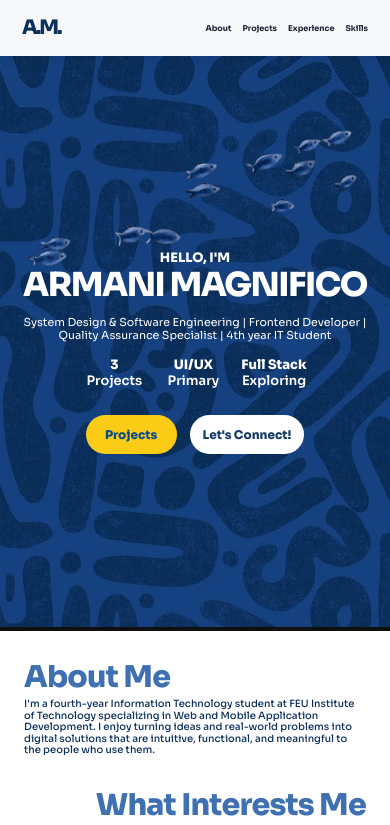
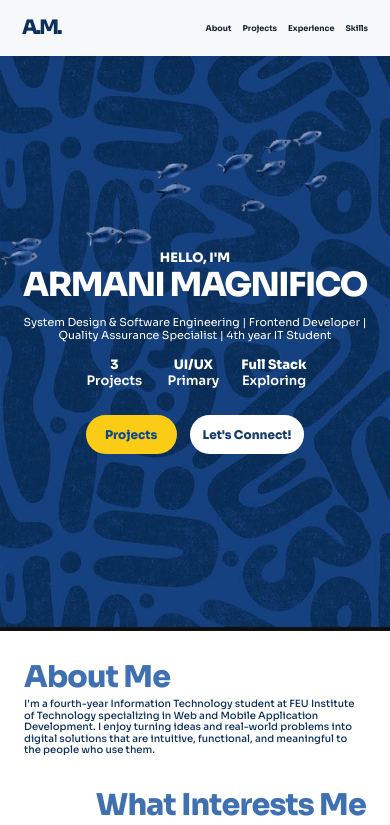
Before and after one commit to armani19/myreactapp, a React (Create React App) app: page / in a window 390 px wide. Shown: the top 825 px of the page. Built offline with nearby package versions, Linux system fonts and the light colour scheme.

Commit message:
Align header navigation and fish position
Keep header links on the right and move only the fish school to the upper-left hero area.

```diff
--- a/src/App.css
+++ b/src/App.css
@@ -7,12 +7,12 @@ body { background: #fff; color: var(--ink); }
 .site-shell { min-width: 320px; overflow: hidden; }
 .site-header { height: 76px; padding: 0 clamp(28px, 6vw, 92px); display: flex; align-items: center; justify-content: space-between; background: #f7f8f9; box-shadow: 0 2px 10px rgba(0,0,0,.08); position: relative; z-index: 5; }
 .brand { color: var(--ink); font-size: 31px; line-height: 1; font-weight: 800; letter-spacing: -2px; text-decoration: none; }
-.site-header nav { display: flex; gap: clamp(34px, 5vw, 83px); }
+.site-header nav { display: flex; gap: clamp(34px, 5vw, 83px); margin-left: auto; }
 .site-header nav a { color: #182332; font-size: 16px; font-weight: 700; text-decoration: none; transition: color .2s ease; }
 .site-header nav a:hover { color: #2d67ad; }
 .hero { min-height: 890px; position: relative; display: flex; justify-content: center; align-items: center; background: var(--navy) url('./assets/blue-pattern.jpg') center / cover; border-bottom: 4px solid #101010; color: #fff; }
 .hero::after { content: ''; position: absolute; inset: 0; background: rgba(5,34,72,.08); pointer-events: none; }
-.fish-group { position: absolute; width: min(680px, 58vw); left: 50%; top: 2%; transform: translateX(-50%); opacity: .9; z-index: 1; }
+.fish-group { position: absolute; width: min(680px, 58vw); left: 4%; top: 2%; opacity: .9; z-index: 1; }
 .hero-content { width: min(1020px, 90%); position: relative; z-index: 2; transform: translateY(11px); text-align: center; }
 .eyebrow { margin: 0 0 7px; font-size: 25px; font-weight: 800; }
 .hero h1 { margin: 0; font-size: clamp(46px,5.4vw,79px); line-height: .98; letter-spacing: -3px; font-weight: 800; }
@@ -39,7 +39,7 @@ body { background: #fff; color: var(--ink); }
 .empty-lower { height: 2700px; background: #fff; }
 @media (max-width:800px) {
   .site-header { height: 56px; padding: 0 22px; } .brand { font-size: 20px; } .site-header nav { gap: 18px; } .site-header nav a { font-size: 10px; }
-  .hero { min-height: 575px; } .fish-group { width: 95vw; top: 1%; left: 50%; } .hero-content { width: 88%; transform: translateY(10px); }
+  .hero { min-height: 575px; } .fish-group { width: 95vw; top: 1%; left: -5%; } .hero-content { width: 88%; transform: translateY(10px); }
   .eyebrow { margin-bottom: 3px; font-size: 13px; } .hero h1 { font-size: clamp(29px,8.5vw,48px); letter-spacing: -1.5px; } .hero-description { margin: 15px 0 14px; font-size: 11px; }
   .hero-stats { gap: 30px; margin: 0 0 26px; } .hero-stats div { min-width: 62px; } .hero-stats strong, .hero-stats span { font-size: 13px; }
   .hero-actions { gap: 13px; } .button { min-width: 91px; height: 39px; padding: 0 13px; font-size: 12px; }
```
